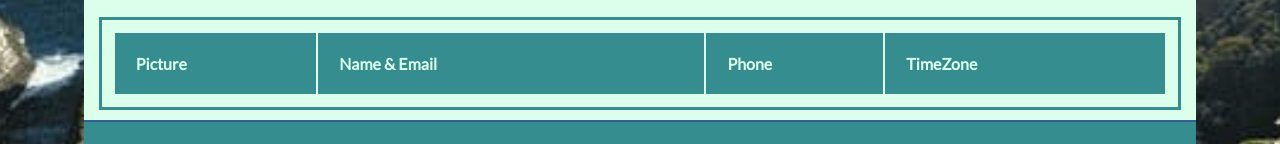
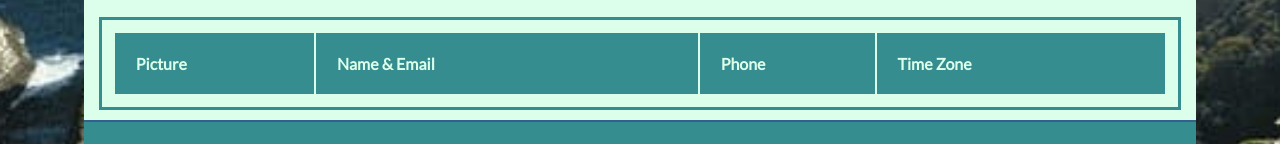
Before and after one commit to muhammadAkbar7/my-personal-website, a website: page public/staff.html in a window 1280 px wide. Shown: the part 385-529 px from the top of the page. Drawn offline with Linux system fonts and the light colour scheme.

Commit message:
Updated time zone syntax

```diff
--- a/public/staff.html
+++ b/public/staff.html
@@ -43,7 +43,7 @@
                             <th>Picture</th>
                             <th>Name & Email</th>
                             <th>Phone</th>
-                            <th>TimeZone</th>
+                            <th>Time Zone</th>
                         </tr>
                     </thead>
                     <tbody id="staff-data">
```
